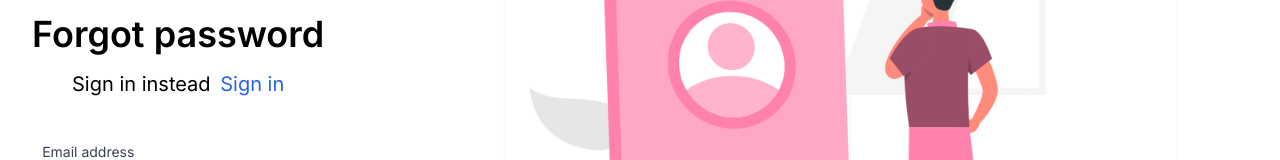
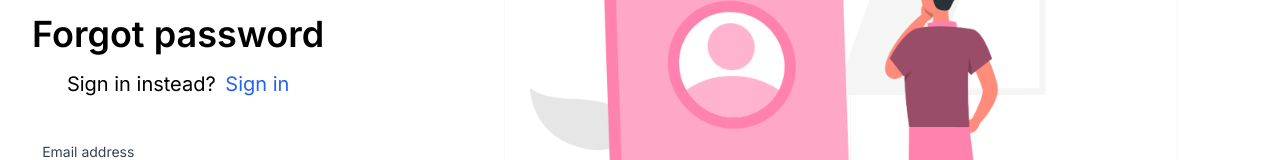
Before and after one commit to shokouhSkr/Full-authentication, a Next.js app: page /forgot-password in a window 1280 px wide. Shown: the part 273-433 px from the top of the page. Built offline with nearby package versions, Linux system fonts and the light colour scheme.

Commit message:
changed redirect url

```diff
--- a/app/activate/[token]/page.tsx
+++ b/app/activate/[token]/page.tsx
@@ -1,12 +1,13 @@
 "use client";
 
 import axios from "axios";
-import { signIn } from "next-auth/react";
+import { useRouter } from "next/navigation";
 import { useState, useEffect } from "react";
 
 const ActivatePage = ({ params }: { params: { token: string } }) => {
   const [error, setError] = useState("");
   const [success, setSuccess] = useState("");
+  const router = useRouter();
   const { token } = params;
 
   const activateAccount = async () => {
@@ -30,7 +31,7 @@ const ActivatePage = ({ params }: { params: { token: string } }) => {
           <p className="text-red-500">{error}</p>
           <button
             className="bg-pink-600 px-4 py-1 rounded-md text-white hover:bg-pink-700 transition-all duration-300 active:scale-[0.98] tracking-wider uppercase"
-            onClick={() => signIn()}
+            onClick={() => router.push("/")}
           >
             Sign In instead
           </button>
@@ -41,7 +42,7 @@ const ActivatePage = ({ params }: { params: { token: string } }) => {
           <p className="text-green-500">{success}</p>
           <button
             className="bg-pink-600 text-white px-4 py-1 rounded-md hover:bg-pink-700 transition-all duration-300 active:scale-[0.98] tracking-wider uppercase"
-            onClick={() => signIn()}
+            onClick={() => router.push("/")}
           >
             Sign In
           </button>
--- a/components/forms/ForgotForm.tsx
+++ b/components/forms/ForgotForm.tsx
@@ -39,7 +39,7 @@ const ForgetForm = () => {
 
   return (
     <>
-      <AuthHeader label="Forgot password" message="Sign in instead" btnLabel="Sign in" />
+      <AuthHeader label="Forgot password" message="Sign in instead?" btnLabel="Sign in" />
 
       <form className="my-8 text-sm" onSubmit={handleSubmit(onSubmit)}>
         <Input
--- a/components/forms/RegisterForm.tsx
+++ b/components/forms/RegisterForm.tsx
@@ -31,7 +31,6 @@ const RegisterForm = () => {
   const onSubmit: SubmitHandler<RegisterFormSchemaType> = async (values) => {
     try {
       const { data } = await axios.post("/api/auth/signup", { ...values });
-      console.log("data: ", data);
 
       if (data.status === 401) {
         toast.error(data.message);
--- a/components/forms/ResetForm.tsx
+++ b/components/forms/ResetForm.tsx
@@ -60,7 +60,7 @@ const ResetForm = ({ token }: { token: string }) => {
 
   return (
     <>
-      <AuthHeader label="Reset password" message="Sign in instead" btnLabel="Sign in" />
+      <AuthHeader label="Reset password" message="Sign in instead?" btnLabel="Sign in" />
 
       <form className="my-8 text-sm" onSubmit={handleSubmit(onSubmit)}>
         <div className="gap-2 sm:grid">
--- a/middleware.ts
+++ b/middleware.ts
@@ -13,8 +13,7 @@ export async function middleware(req: NextRequest) {
 
   if (pathname === "/") {
     if (!session) {
-      return NextResponse.redirect(`${process.env.NEXT_PUBLIC_URL}/auth`);
-      // return NextResponse.redirect(`https://skrfullauthentication.vercel.app/auth`);
+      return NextResponse.redirect(`https://skrfullauthentication.vercel.app/auth`);
     }
   }
 
```
